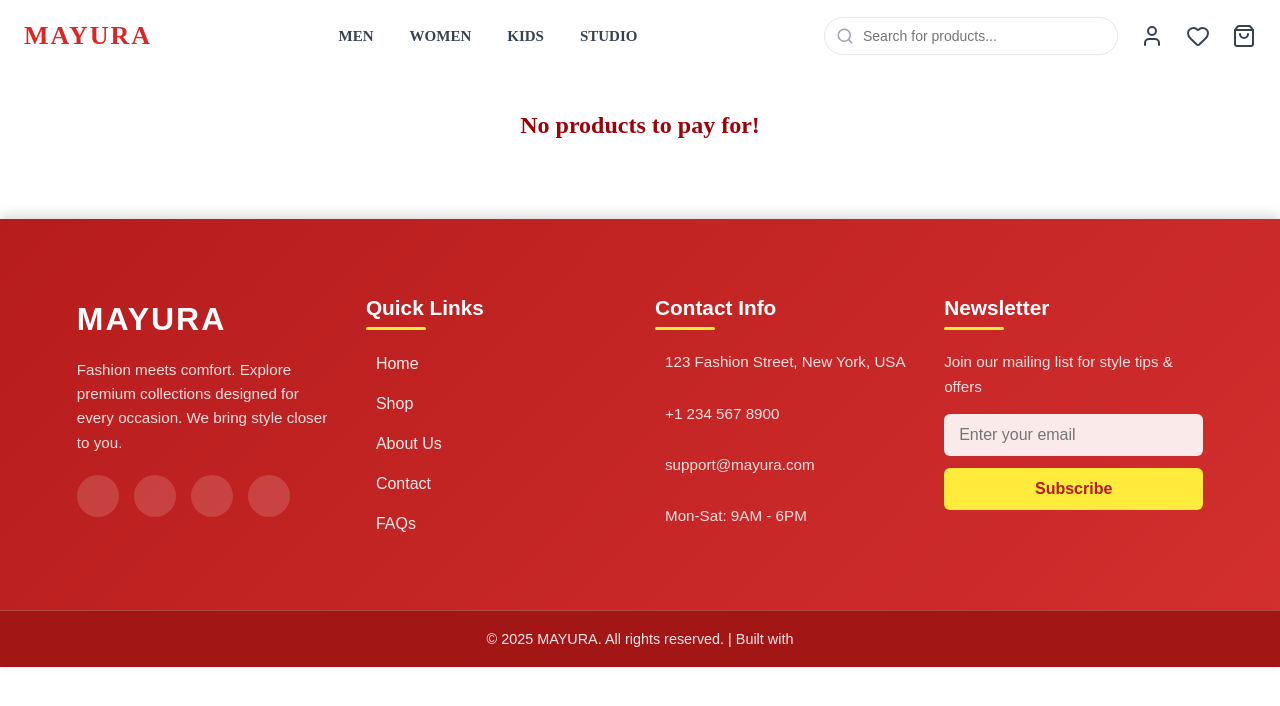
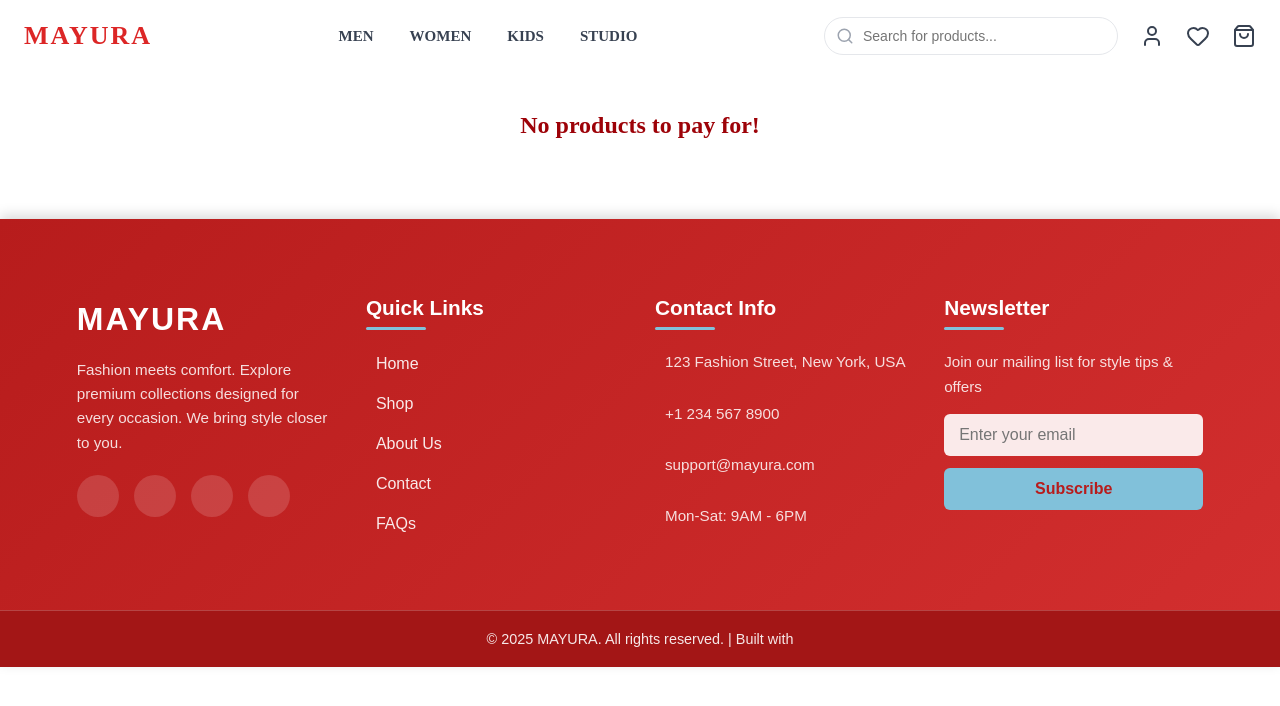
Before and after one commit to mayur1212/ecommercewebsite, a React (Create React App) app: page /payment in a window 1280 px wide. Shown: the top 706 px of the page. Built offline with nearby package versions, Linux system fonts and the light colour scheme.

Commit message:
ne wchngs

```diff
--- a/src/components/Footer.js
+++ b/src/components/Footer.js
@@ -57,7 +57,7 @@ const Footer = () => {
       left: "0",
       width: "60px",
       height: "3px",
-      backgroundColor: "#ffeb3b",
+      backgroundColor: "#81C1DA",
       borderRadius: "2px",
     },
     text: {
@@ -77,7 +77,7 @@ const Footer = () => {
     },
     listIcon: {
       marginRight: "10px",
-      color: "#ffeb3b",
+      color: "#81C1DA",
     },
     link: {
       color: "white",
@@ -122,7 +122,7 @@ const Footer = () => {
       transition: "0.3s",
     },
     button: {
-      background: "#ffeb3b",
+      background: "#81C1DA",
       color: "#b71c1c",
       border: "none",
       padding: "12px 20px",
@@ -183,7 +183,7 @@ const Footer = () => {
     e.target.style.boxShadow = "0 4px 10px rgba(0, 0, 0, 0.2)";
   };
   const handleButtonLeave = (e) => {
-    e.target.style.backgroundColor = "#ffeb3b";
+    e.target.style.backgroundColor = "#ffffffff";
     e.target.style.transform = "translateY(0)";
     e.target.style.boxShadow = "none";
   };
@@ -300,7 +300,7 @@ const Footer = () => {
       <div style={styles.footerBottom}>
         <p style={styles.bottomText}>
           &copy; {new Date().getFullYear()} MAYURA. All rights reserved. | Built
-          with <i className="fas fa-heart" style={{ color: "#ffeb3b" }}></i>
+          with <i className="fas fa-heart" style={{ color: "#000000ff" }}></i>
         </p>
       </div>
     </footer>
```
